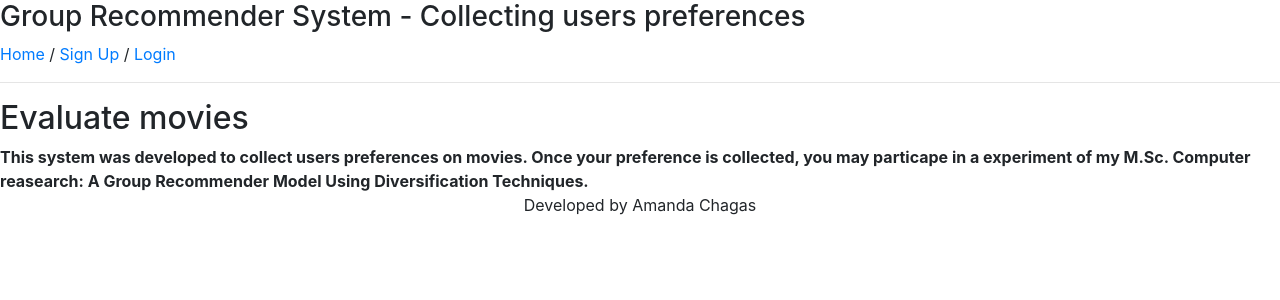
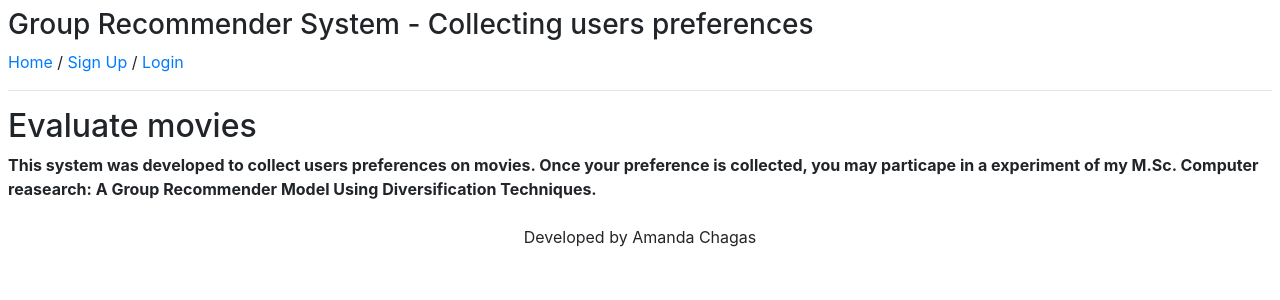
Before and after one commit to amandachagas/grs_api, a Django app: page /evaluate/ in a window 1280 px wide. Shown: the top 300 px of the page. Run offline with Django 3.2, Linux system fonts and the light colour scheme; some libraries are stand-ins or nearby versions.

Commit message:
Ajusting css features

```diff
--- a/grs/static/css/basic.css
+++ b/grs/static/css/basic.css
@@ -8,3 +8,7 @@
 .bold{
 	font-weight: bold;
 }
+
+.padding{
+	padding: 0.5em;
+}
--- a/my_grs/templates/base.html
+++ b/my_grs/templates/base.html
@@ -12,7 +12,7 @@
 	<meta charset="utf-8">
 	<title>{% block title %}{% endblock %}</title>
 </head>
-<body>
+<body class="padding">
 
 	<h3>Group Recommender System - Collecting users preferences</h3>
 
--- a/my_grs/templates/evaluate.html
+++ b/my_grs/templates/evaluate.html
@@ -4,7 +4,9 @@
 {% block content %}
 
 	<h2>Evaluate movies</h2>
-	<span style="font-weight: bold;">This system was developed to collect users preferences on movies. Once your preference is collected, you may particape in a experiment of my M.Sc. Computer reasearch: A Group Recommender Model Using Diversification Techniques.</span>
+	<span class="bold">This system was developed to collect users preferences on movies. Once your preference is collected, you may particape in a experiment of my M.Sc. Computer reasearch: A Group Recommender Model Using Diversification Techniques.</span>
+
+    <br><br>
 
 	{% if user.is_authenticated %}
 
@@ -15,7 +17,7 @@
     			{% for item in data %}
 
     			    {% if forloop.first %}<div class="row">{% endif %}
-    			    <div class="col-4" style="width: 100%; overflow: hidden;">
+    			    <div class="col-12 col-xl-4" style="width: 100%; overflow: hidden;">
 
     			    	<div style="width:50%; float:left;">
     			    		{% if item.poster == 'None' %}
```
